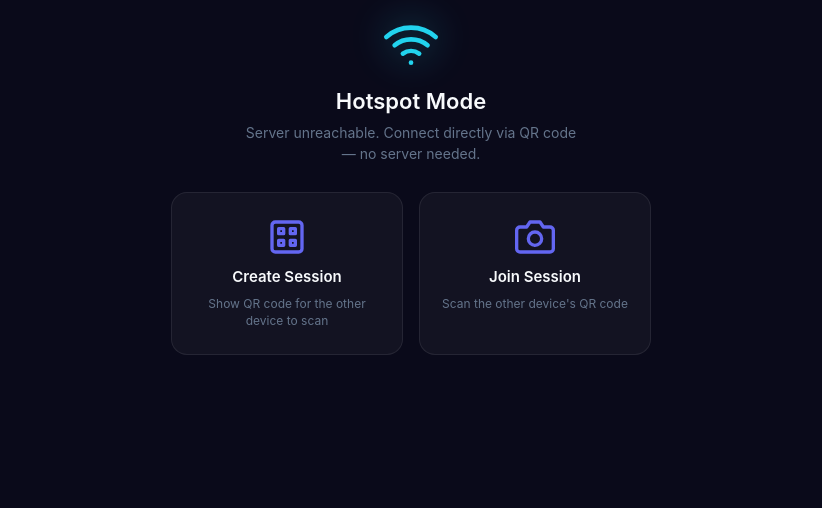
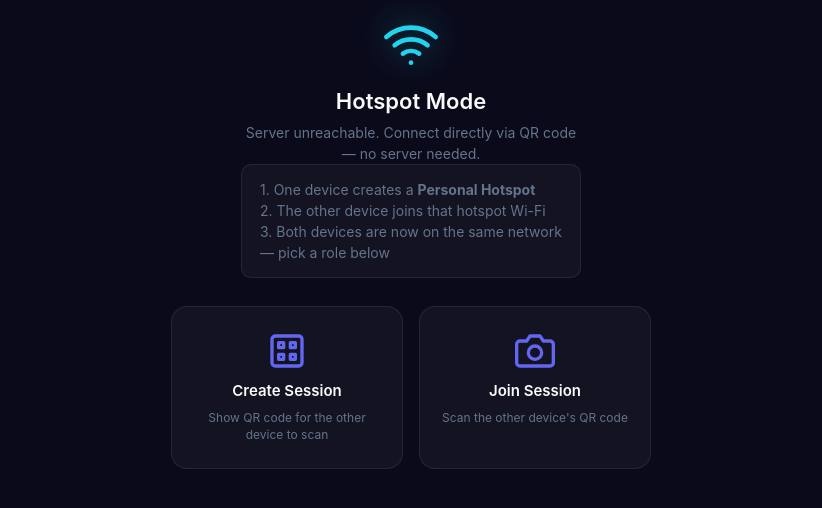
Before and after one commit to hw0102/Zap, a website: page public/index.html in a window 1280 px wide. Shown: the part 72-580 px from the top of the page, without its empty margins (229-1051 px from the left). Drawn offline with Linux system fonts and the light colour scheme.

Commit message:
Add hotspot setup instructions to hotspot mode view
Numbered steps explaining that one device creates a Personal
Hotspot and the other joins it, so users understand both devices
need to be on the same network before picking Create/Join Session.

Co-Authored-By: Claude Opus 4.6 <noreply@anthropic.com>

```diff
--- a/public/index.html
+++ b/public/index.html
@@ -138,6 +138,7 @@
           </div>
           <h2>Hotspot Mode</h2>
           <p>Server unreachable. Connect directly via QR code — no server needed.</p>
+          <p class="hotspot-steps">1. One device creates a <strong>Personal Hotspot</strong><br>2. The other device joins that hotspot Wi-Fi<br>3. Both devices are now on the same network — pick a role below</p>
         </div>
 
         <div class="hotspot-actions" id="hotspotActions">
--- a/public/style.css
+++ b/public/style.css
@@ -749,6 +749,17 @@ body {
   line-height: 1.5;
 }
 
+.hotspot-steps {
+  margin-top: 16px;
+  padding: 14px 18px;
+  background: var(--bg-surface);
+  border: 1px solid var(--border);
+  border-radius: var(--radius-sm);
+  text-align: left;
+  font-size: 13px;
+  line-height: 1.7;
+}
+
 .hotspot-actions {
   display: flex;
   gap: 16px;
```
